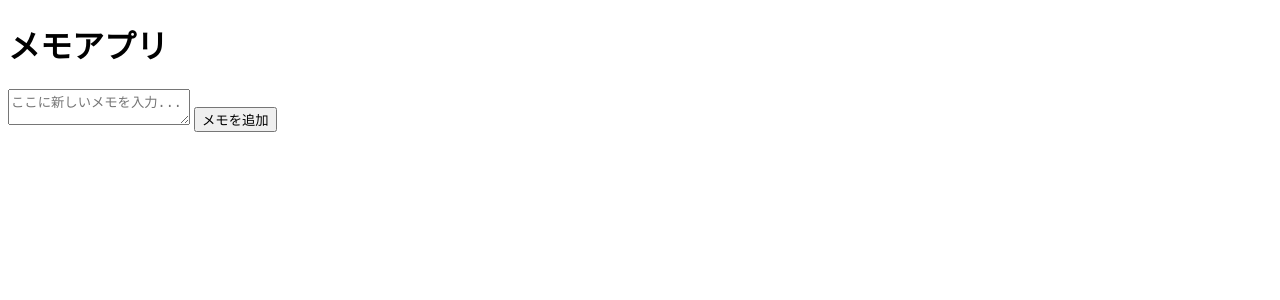
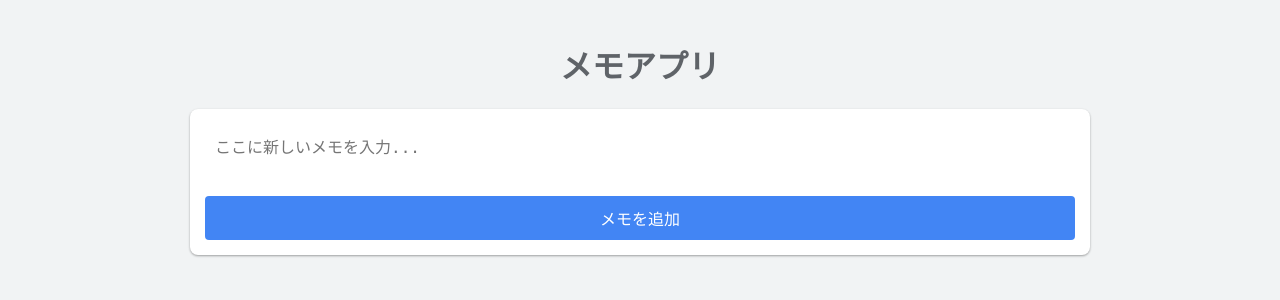
Before and after one commit to t7ak7a/memo_app, a PHP site: page / in a window 1280 px wide. Shown: the top 300 px of the page. Run offline with PHP 8.4, Linux system fonts and the light colour scheme.

Commit message:
Update style.css

```diff
--- a/style.css
+++ b/style.css
@@ -1,35 +1,89 @@
-/* 左メニュー全体 */
-.left-sidebar {
-  /* ... その他のスタイル ... */
-  display: flex; /* Flexboxを有効にする */
-  flex-direction: column; /* 垂直方向に要素を並べる */
-  height: 100vh; /* 画面いっぱいの高さを確保 */
+body {
+    font-family: Arial, sans-serif;
+    background-color: #f1f3f4;
+    margin: 0;
+    padding: 20px;
 }
 
-/* メニューリスト */
-.menu-list {
-  /* ... その他のスタイル ... */
-  flex-grow: 1; /* メニューリストが残りのスペースをすべて占めるようにする */
+.app-container {
+    max-width: 900px;
+    margin: 0 auto;
 }
 
-/* プラスボタン */
-.add-button {
-  width: 100%; /* 親要素の幅いっぱいに広げる */
-  padding: 10px; /* パディングでサイズを調整 */
-  position: sticky; /* スクロールしても位置を固定 */
-  bottom: 0; /* 親要素の一番下に配置 */
-  background-color: #f0f0f0; /* 背景色を設定 */
-  border: none;
-  text-align: center;
-  /* 文字のサイズ調整 */
-  font-size: 16px;
-  white-space: nowrap; /* テキストの改行を防ぐ */
+h1 {
+    text-align: center;
+    color: #5f6368;
 }
 
-/* スマートフォン向けのレスポンシブ対応 */
-@media (max-width: 768px) {
-  .add-button {
-    /* スマートフォン向けにパディングを調整するなど */
+/* メモ追加エリア */
+.note-input-area {
+    background-color: #fff;
+    border-radius: 8px;
+    box-shadow: 0 1px 3px rgba(0,0,0,0.12), 0 1px 2px rgba(0,0,0,0.24);
     padding: 15px;
-  }
+    margin-bottom: 20px;
 }
+
+#note-text {
+    width: 100%;
+    border: none;
+    resize: none;
+    font-size: 16px;
+    padding: 10px;
+    box-sizing: border-box;
+    outline: none;
+}
+
+#add-note-btn {
+    display: block;
+    width: 100%;
+    padding: 10px;
+    background-color: #4285f4;
+    color: white;
+    border: none;
+    border-radius: 4px;
+    cursor: pointer;
+    font-size: 16px;
+    margin-top: 10px;
+}
+
+#add-note-btn:hover {
+    background-color: #357ae8;
+}
+
+/* メモ表示エリア */
+.notes-container {
+    display: grid;
+    grid-template-columns: repeat(auto-fill, minmax(250px, 1fr));
+    gap: 15px;
+}
+
+/* 個々のメモカード */
+.note-card {
+    background-color: #fff;
+    border-radius: 8px;
+    box-shadow: 0 1px 3px rgba(0,0,0,0.12), 0 1px 2px rgba(0,0,0,0.24);
+    padding: 15px;
+    position: relative;
+}
+
+.note-card p {
+    margin: 0;
+    white-space: pre-wrap; /* 改行を保持 */
+}
+
+.delete-btn {
+    position: absolute;
+    top: 5px;
+    right: 5px;
+    background-color: transparent;
+    border: none;
+    font-size: 18px;
+    cursor: pointer;
+    color: #aaa;
+    display: none; /* ホバー時に表示 */
+}
+
+.note-card:hover .delete-btn {
+    display: block;
+}
```
